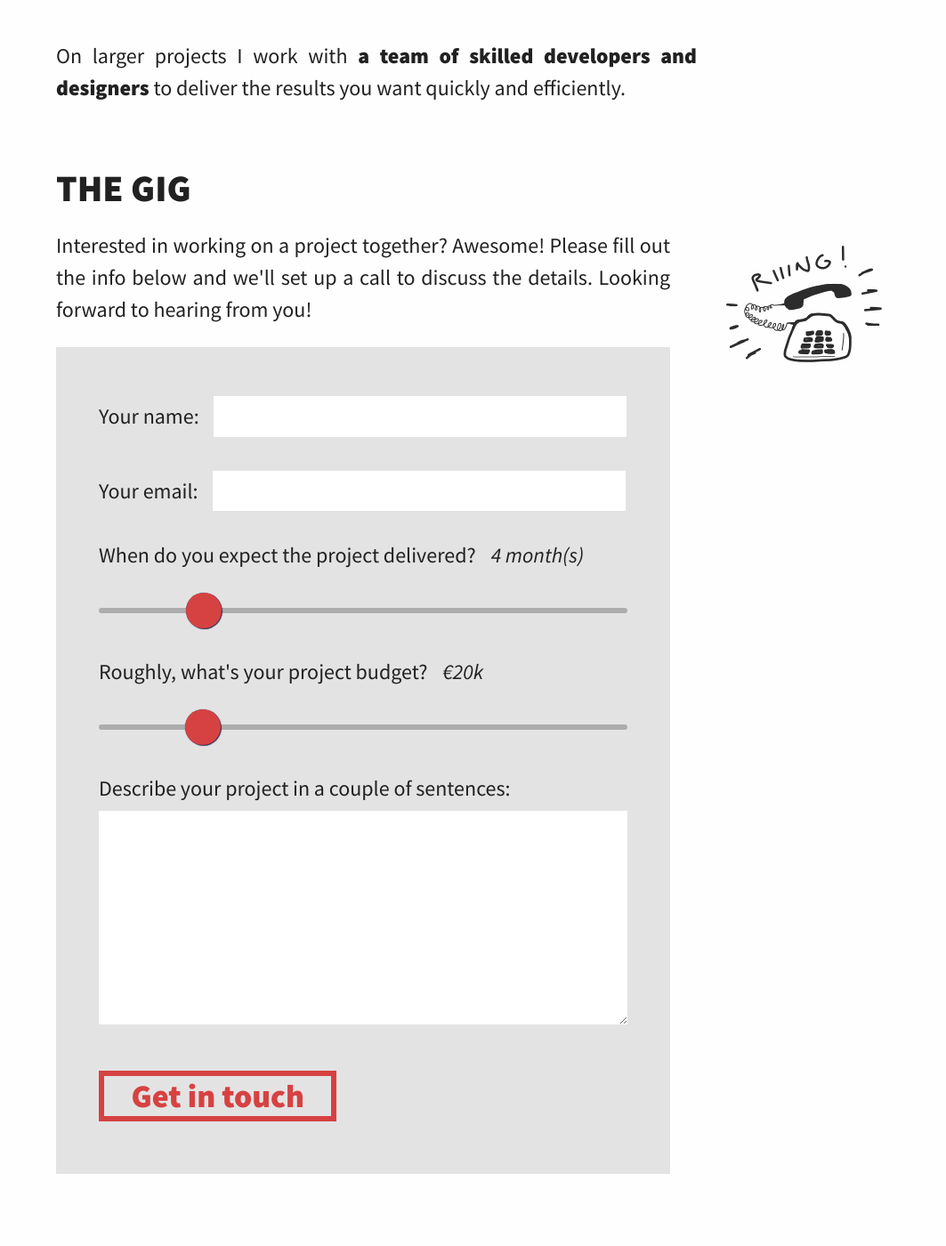
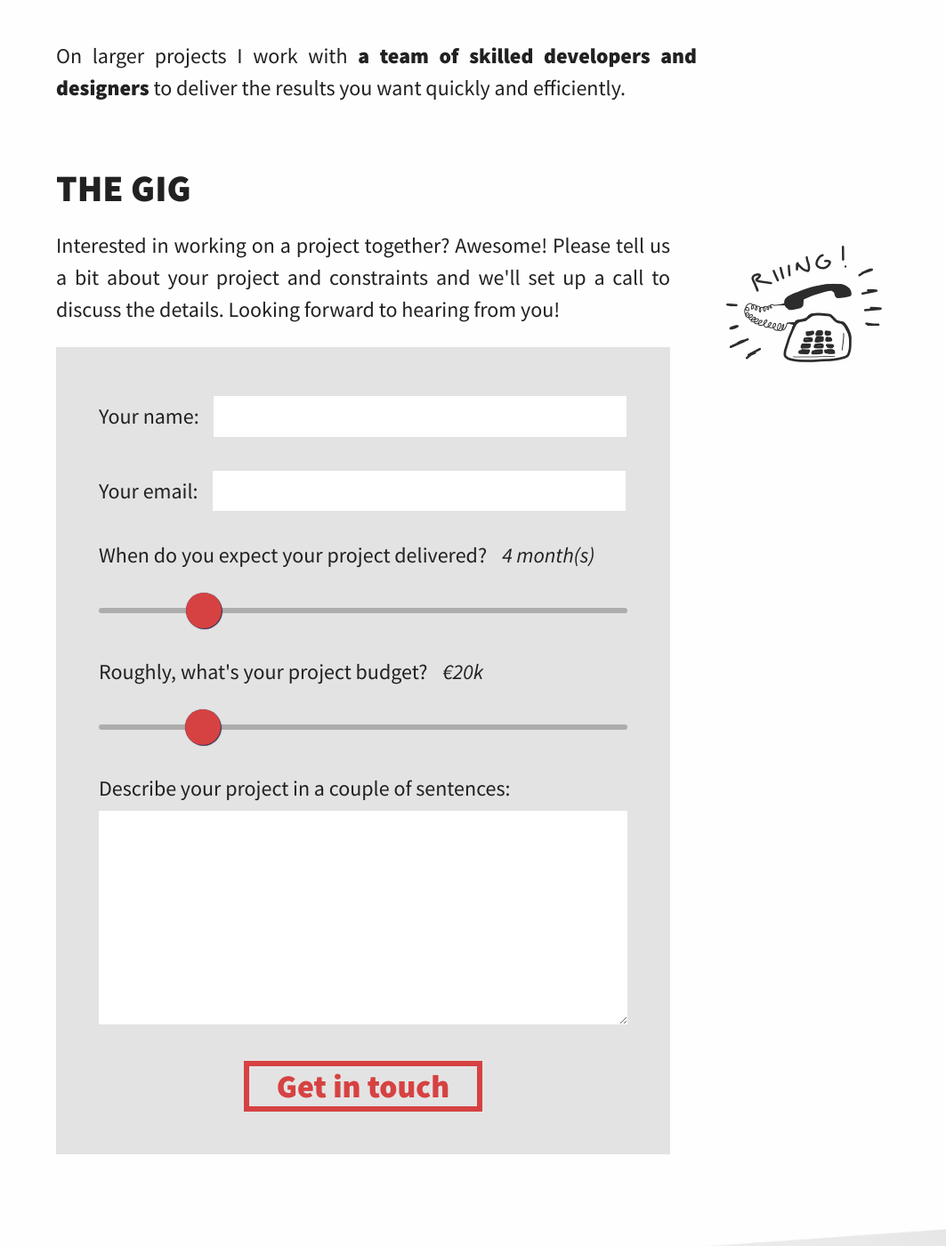
Before and after one commit to punkrockdev/punkrockdev.github.io, a Jekyll site: the page built from index.md, in a window 1280 px wide and 1400 px high, scrolled down 4738 px. Shown: the whole window at 89% size, without its empty margins (217-1280 px from the left). Built offline with Jekyll 4.4.1, drawn with Linux system fonts in a browser that asks for light colours; nearby versions of some CDN libraries; comment, search, counter and statistics services are not loaded; some of the changed text lies outside the part shown.

Commit message:
update newsletter form

```diff
--- a/_includes/newsletter.html
+++ b/_includes/newsletter.html
@@ -1,20 +1,16 @@
 <!-- Begin MailChimp Signup Form -->
 <div id="mc_embed_signup">
-    <form action="//punkrockdev.us14.list-manage.com/subscribe/post?u=53aecd554422f8ec674b24a16&amp;id=d2c61c9268" method="post" id="mc-embedded-subscribe-form" name="mc-embedded-subscribe-form" class="validate" target="_blank" novalidate>
+<form action="https://punkrockdev.us14.list-manage.com/subscribe/post?u=53aecd554422f8ec674b24a16&amp;id=d2c61c9268" method="post" id="mc-embedded-subscribe-form" name="mc-embedded-subscribe-form" class="validate" target="_blank" novalidate>
     <div id="mc_embed_signup_scroll">
         <h2>Join our newsletter!</h2>
-            <p>We share cool learning resources on running a startup.</p>
+        <p>You'll get practical learning resources userful for running your startup.</p>
 <div class="indicates-required"><span class="asterisk">*</span> indicates required</div>
 <div class="mc-field-group">
-	        <label for="mce-FNAME">First Name </label>
-	        <input type="text" value="" name="FNAME" class="" id="mce-FNAME">
+	<label for="mce-NAME">Name </label>
+	<input type="text" value="" name="NAME" class="" id="mce-NAME">
 </div>
 <div class="mc-field-group">
-	        <label for="mce-LNAME">Last Name </label>
-	        <input type="text" value="" name="LNAME" class="" id="mce-LNAME">
-            </div>
-            <div class="mc-field-group">
-	        <label for="mce-EMAIL">Email Address  <span class="asterisk">*</span>
+	<label for="mce-EMAIL">Email <span class="asterisk">*</span>
 </label>
 	<input type="email" value="" name="EMAIL" class="required email" id="mce-EMAIL">
 </div>
--- a/_layouts/home.html
+++ b/_layouts/home.html
@@ -160,9 +160,9 @@ to deliver the results you want quickly and efficiently.</p>
     <div class="col-3-5 col-offset-1-5">
         <h2 id="the-gig">THE GIG</h2>
 
-        <p>Interested in working on a project together? Awesome! Please fill out the info below
-and we'll set up a call to discuss the details.
-Looking forward to hearing from you!</p>
+        <p>Interested in working on a project together? Awesome! Please tell us
+            a bit about your project and constraints and we'll set up a call
+            to discuss the details. Looking forward to hearing from you!</p>
 
         <form id="contact_form" action="https://formspree.io/info@punkrockdev.com" method="post">
             <div class="form-input" >
@@ -174,7 +174,7 @@ Looking forward to hearing from you!</p>
                 <input id="email" type="email" name="email" autocomplete="email" required />
             </div>
             <div class="form-input" >
-                <label for="deadline">When do you expect the project  delivered?</label>
+                <label for="deadline">When do you expect your project  delivered?</label>
                 <span class="slider-value" >
                     <output name="deadlineOut" id="deadlineOut">4</output> month(s)
                 </span>
--- a/_sass/_base.scss
+++ b/_sass/_base.scss
@@ -17,7 +17,8 @@ dl, dd, ol, ul, figure {
 
 
 @mixin selected-text {
-    background: $accent-color-light; /* color: $background-color; */
+    background: $accent-color-light;
+    color: $black-color;
 }
 *::-moz-selection { @include selected-text }
 *::selection { @include selected-text }
--- a/_sass/_form.scss
+++ b/_sass/_form.scss
@@ -65,7 +65,8 @@ form {
         font-weight: 900;
         font-size: 36px;
         padding: 0px 5px;
-        margin-left: 0;
+        margin: 0 auto;
+        display: block;
         cursor:pointer;
         &:hover {
             background: rgba($accent-color, .3 )
@@ -136,21 +137,16 @@ form {
         form {
             padding: 0;
             .mc-field-group {
-                width: 29%;
-                margin-right: 1em;
-                display: inline-block;
-                @include media-query($on-laptop) {
-                    width: 100%;
-                }
+                width: 100%;
             }
 
             input[type="submit"] {
                 font-weight: 900;
                 padding: 8px 10px;
-                margin-left: 0;
+                margin: 1em auto;
                 height: auto;
                 width: 29%;
-                display: inline-block;
+                display: block;
                 @include media-query($on-laptop) {
                     width: 100%;
                 }
```
Also changed, not shown: other parts of _includes/newsletter.html (+1 -1 lines). Lines whose indentation alone changed are shown as unchanged.
